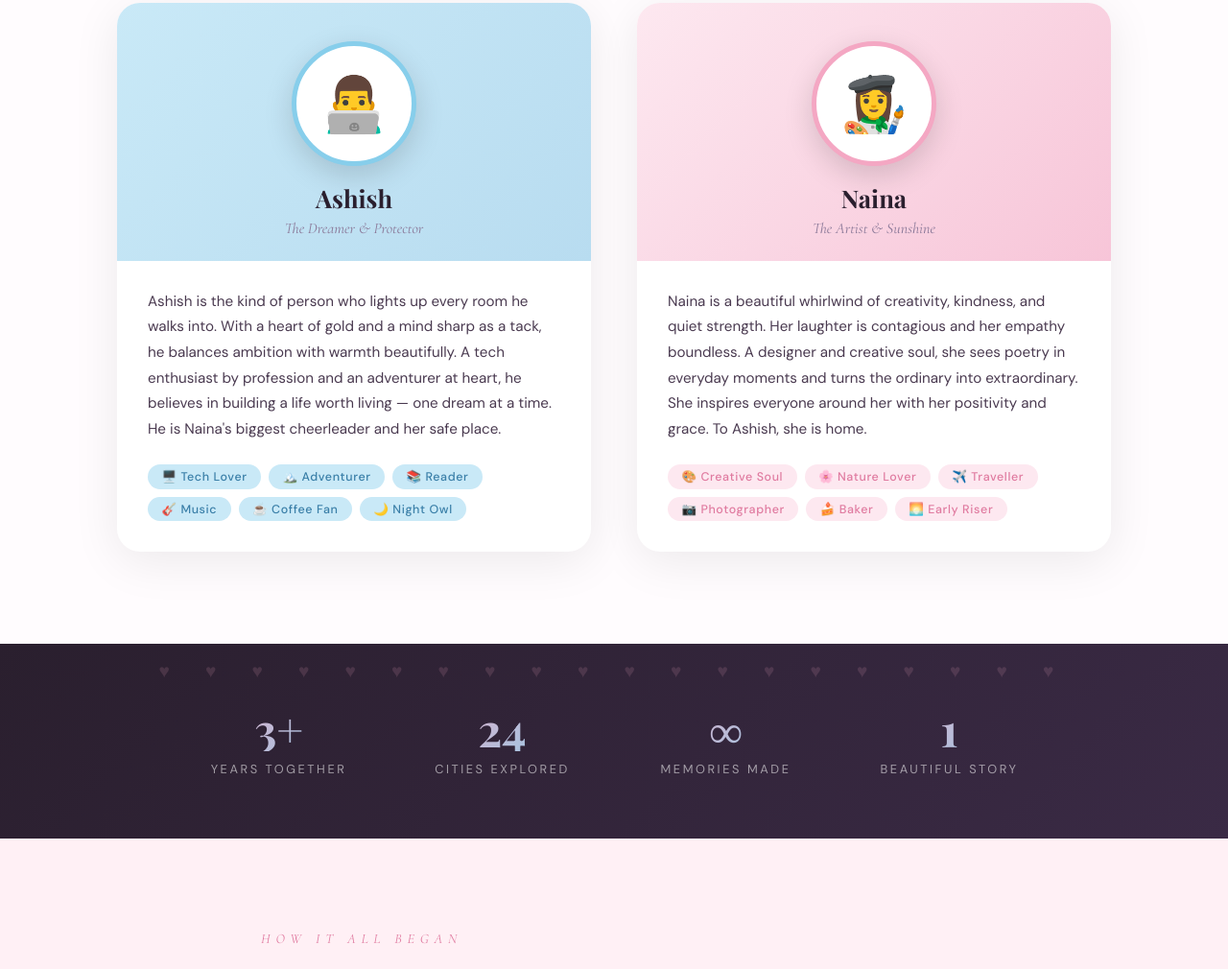
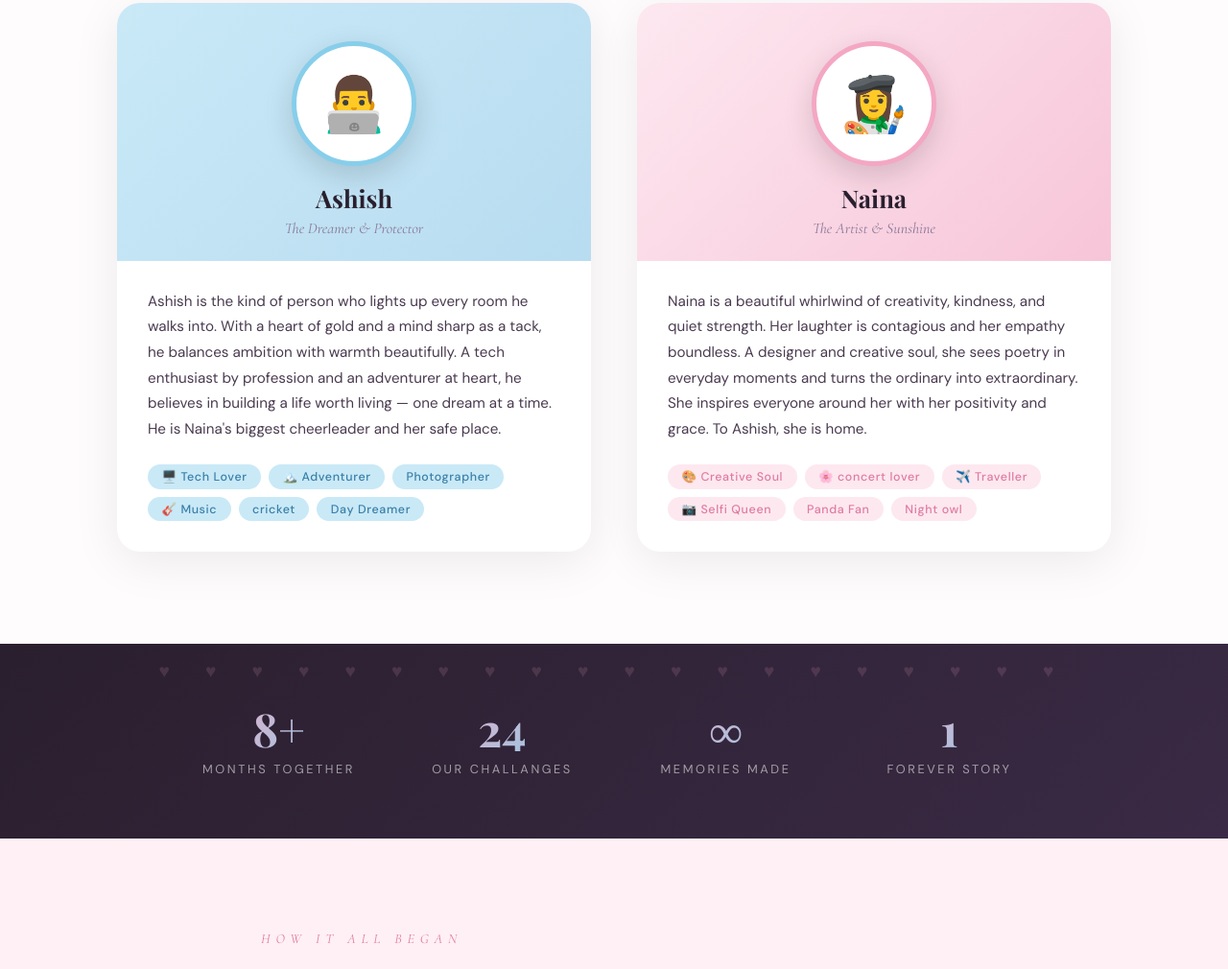
Before and after one commit to ashish752code/Ashish-naina, a plain HTML site: page index.html in a window 1280 px wide. Shown: the part 1155-2165 px from the top of the page at 96% size. Drawn offline with nearby package versions, Linux system fonts and the light colour scheme; a web font is replaced by a local one.

Commit message:
Update index.html

```diff
--- a/index.html
+++ b/index.html
@@ -853,11 +853,12 @@
 <!-- ── NAV ── -->
 <nav>
   <a href="#home">Home</a>
+  <span class="nav-heart">♥</span>
   <a href="#about">About</a>
   <span class="nav-heart">♥</span>
   <a href="#journey">Our Journey</a>
   <span class="nav-heart">♥</span>
-  <a href="#achievements">Achievements</a>
+  <a href="#achievements">Our Milestone</a>
   <span class="nav-heart">♥</span>
   <a href="#gallery">Gallery</a>
 </nav>
@@ -883,10 +884,10 @@
         <div class="card-tags">
           <span class="tag">🖥️ Tech Lover</span>
           <span class="tag">🏔️ Adventurer</span>
-          <span class="tag">📚 Reader</span>
+          <span class="tag">Photographer</span>
           <span class="tag">🎸 Music</span>
-          <span class="tag">☕ Coffee Fan</span>
-          <span class="tag">🌙 Night Owl</span>
+          <span class="tag">cricket</span>
+          <span class="tag">Day Dreamer</span>
         </div>
       </div>
     </div>
@@ -904,11 +905,11 @@
         </p>
         <div class="card-tags">
           <span class="tag">🎨 Creative Soul</span>
-          <span class="tag">🌸 Nature Lover</span>
+          <span class="tag">🌸 concert lover</span>
           <span class="tag">✈️ Traveller</span>
-          <span class="tag">📷 Photographer</span>
-          <span class="tag">🍰 Baker</span>
-          <span class="tag">🌅 Early Riser</span>
+          <span class="tag">📷 Selfi Queen</span>
+          <span class="tag">Panda Fan</span>
+          <span class="tag">Night owl</span>
         </div>
       </div>
     </div>
@@ -919,12 +920,12 @@
 <div class="stats-strip">
   <div class="stats-inner">
     <div class="stat-item reveal">
-      <div class="stat-num">3+</div>
-      <div class="stat-label">Years Together</div>
+      <div class="stat-num">8+</div>
+      <div class="stat-label">Months Together</div>
     </div>
     <div class="stat-item reveal">
       <div class="stat-num">24</div>
-      <div class="stat-label">Cities Explored</div>
+      <div class="stat-label">our challanges</div>
     </div>
     <div class="stat-item reveal">
       <div class="stat-num">∞</div>
@@ -932,7 +933,7 @@
     </div>
     <div class="stat-item reveal">
       <div class="stat-num">1</div>
-      <div class="stat-label">Beautiful Story</div>
+      <div class="stat-label">Forever Story</div>
     </div>
   </div>
 </div>
```
